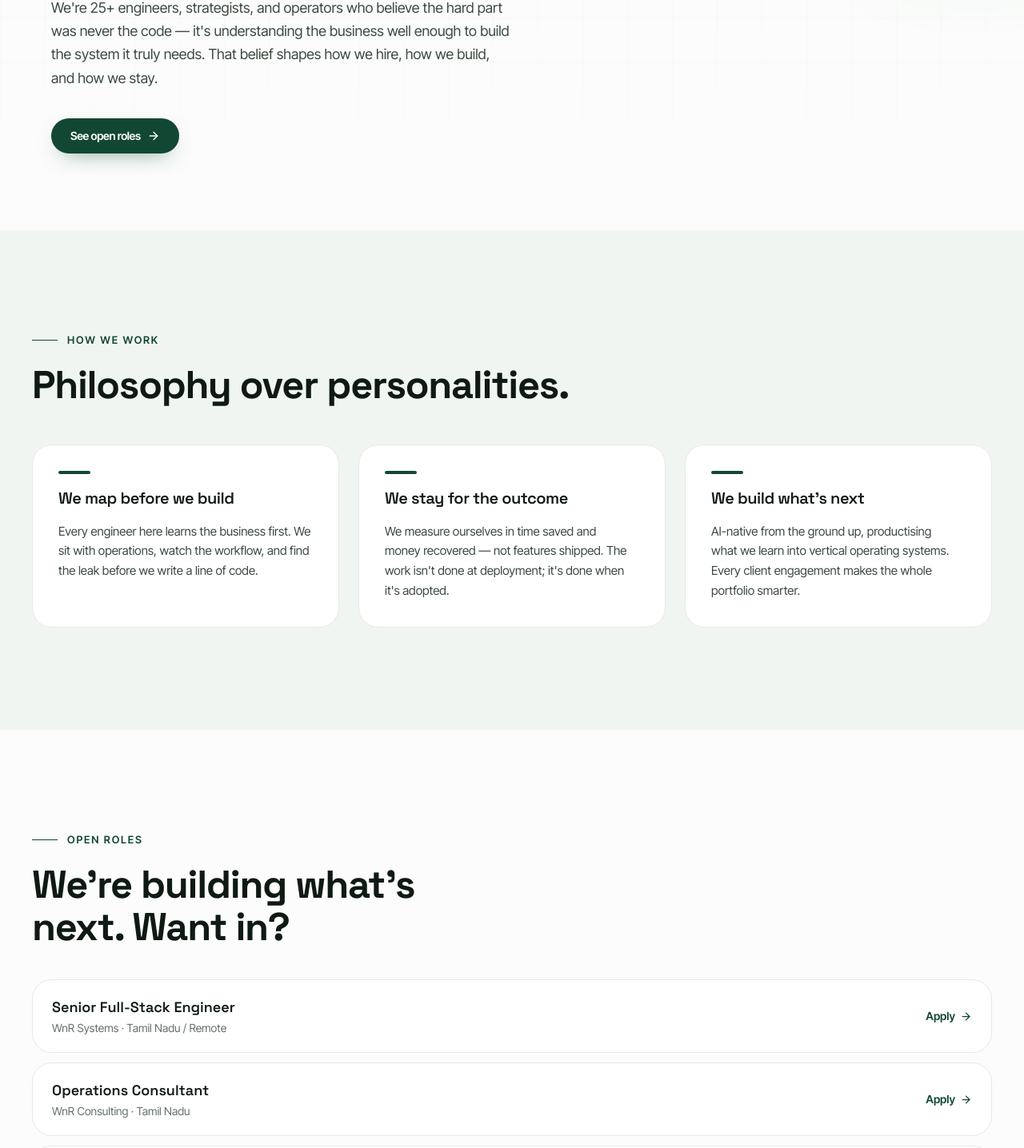
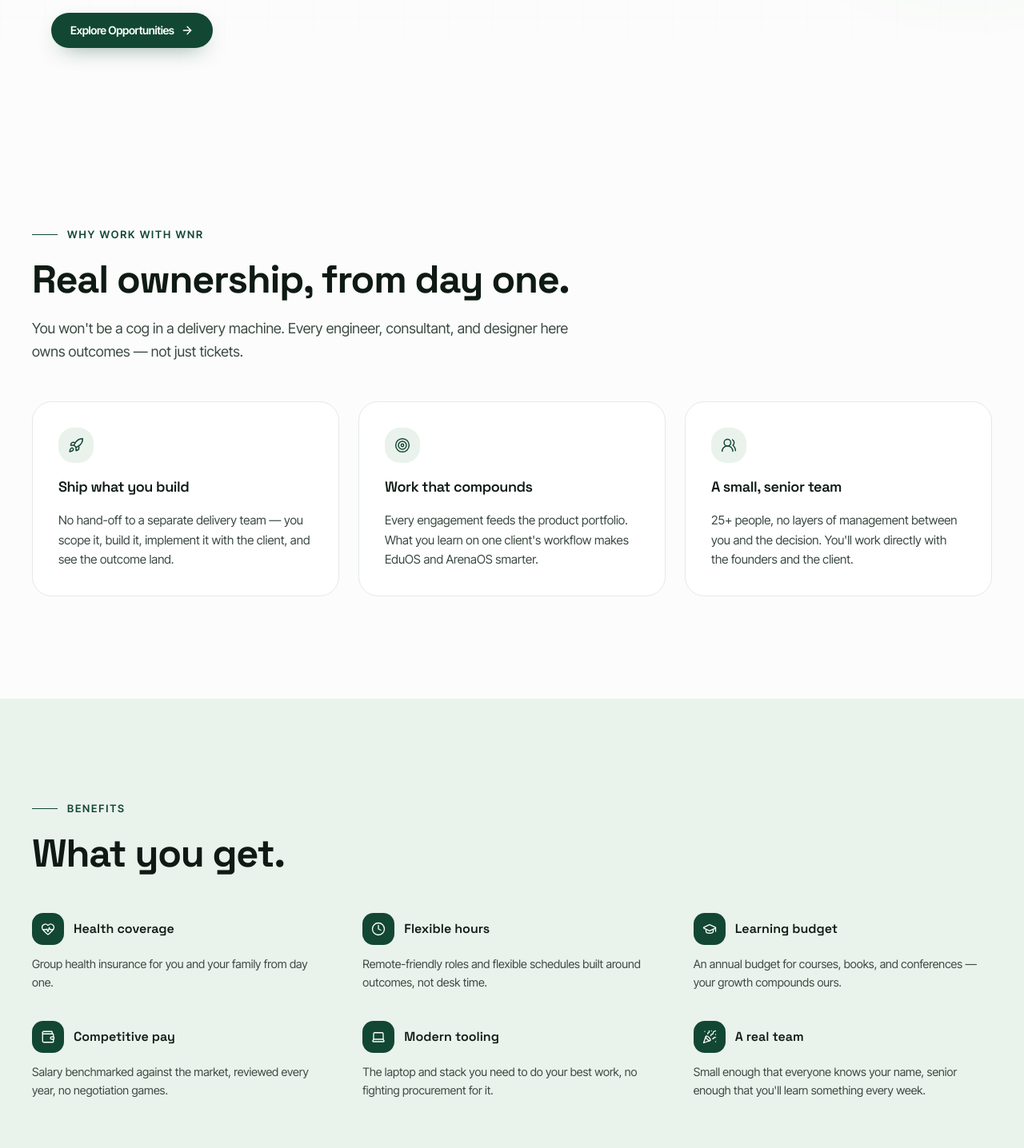
Before and after one commit to wnr-group/wnr-website, a Next.js app: page /careers in a window 1280 px wide. Shown: the part 482-1918 px from the top of the page at 80% size. Built offline with nearby package versions, Linux system fonts and the light colour scheme.

Commit message:
feat: rebuild careers page with hero image, new sections, and data-driven openings

```diff
--- a/app/careers/page.tsx
+++ b/app/careers/page.tsx
@@ -1,102 +1,124 @@
 import type { Metadata } from "next";
+import Image from "next/image";
 import { ArrowRight } from "lucide-react";
 import { PageHero } from "@/components/ui/PageHero";
-import { Section, Eyebrow } from "@/components/ui/Section";
+import { Section } from "@/components/ui/Section";
 import { Cta } from "@/components/ui/Cta";
-import { culture } from "@/content/sections";
-import { company, proofStats } from "@/content/company";
+import { WhyWorkWithUs } from "@/components/sections/careers/WhyWorkWithUs";
+import { Benefits } from "@/components/sections/careers/Benefits";
+import { Culture } from "@/components/sections/careers/Culture";
+import { HiringProcess } from "@/components/sections/careers/HiringProcess";
+import { JobList } from "@/components/sections/careers/JobList";
+import { careersHero, careersCta, openings, type Job } from "@/content/careers";
+import { media } from "@/content/media";
 
 export const metadata: Metadata = {
   title: "Careers — Build What's Next",
   description:
     "Join a team obsessed with how businesses actually work. We're 25+ engineers, strategists, and operators building vertical operating systems.",
+  alternates: { canonical: "/careers" },
+  openGraph: {
+    title: "Careers — Build What's Next",
+    description: "Join a team obsessed with how businesses actually work.",
+    url: "/careers",
+    type: "website",
+  },
+  twitter: {
+    card: "summary_large_image",
+    title: "Careers — Build What's Next",
+    description: "Join a team obsessed with how businesses actually work.",
+  },
 };
 
-const openings = [
-  { role: "Senior Full-Stack Engineer", team: "WnR Systems", location: "Tamil Nadu / Remote" },
-  { role: "Operations Consultant", team: "WnR Consulting", location: "Tamil Nadu" },
-  { role: "AI/ML Engineer", team: "WnR AI Labs", location: "Remote, India" },
-  { role: "Product Designer", team: "WnR Systems", location: "Tamil Nadu / Remote" },
-];
+const EMPLOYMENT_TYPE_SCHEMA: Record<Job["employmentType"], string> = {
+  "Full-time": "FULL_TIME",
+  "Part-time": "PART_TIME",
+  Contract: "CONTRACTOR",
+  Internship: "INTERN",
+};
 
 export default function CareersPage() {
+  const img = media.careers;
+
+  const jobPostingSchema = openings.map((job) => ({
+    "@context": "https://schema.org",
+    "@type": "JobPosting",
+    title: job.title,
+    description: job.description,
+    employmentType: EMPLOYMENT_TYPE_SCHEMA[job.employmentType],
+    hiringOrganization: {
+      "@type": "Organization",
+      name: "WnR Group",
+      sameAs: "https://wnrgroup.com",
+    },
+    jobLocation: {
+      "@type": "Place",
+      address: job.location,
+    },
+  }));
+
   return (
     <>
-      <PageHero eyebrow={culture.eyebrow} title={culture.heading} lead={culture.intro}>
-        <Cta href="#roles" variant="primary">
-          See open roles
+      {jobPostingSchema.length > 0 && (
+        <script
+          type="application/ld+json"
+          dangerouslySetInnerHTML={{ __html: JSON.stringify(jobPostingSchema) }}
+        />
+      )}
+
+      <PageHero
+        eyebrow={careersHero.eyebrow}
+        title={careersHero.heading}
+        lead={careersHero.lead}
+        aside={
+          img && (
+            <div className="relative aspect-[4/3] overflow-hidden rounded-3xl border border-line shadow-card">
+              <Image
+                src={img.src}
+                alt={img.alt}
+                fill
+                sizes="(min-width: 1024px) 45vw, 100vw"
+                className="object-cover"
+                loading="lazy"
+              />
+            </div>
+          )
+        }
+      >
+        <Cta href="#openings" variant="primary">
+          {careersHero.ctaLabel}
           <ArrowRight size={16} />
         </Cta>
       </PageHero>
 
-      {/* How we work */}
-      <Section tone="mist">
-        <Eyebrow>How We Work</Eyebrow>
-        <h2 className="mt-5 max-w-2xl font-display text-[length:var(--text-h2)] font-bold leading-[1.08] text-ink">
-          Philosophy over personalities.
-        </h2>
-        <div className="mt-12 grid gap-6 md:grid-cols-3">
-          {culture.pillars.map((p) => (
-            <article
-              key={p.title}
-              className="flex flex-col gap-4 rounded-2xl border border-line bg-paper p-8"
-            >
-              <span className="h-1 w-10 rounded-full bg-forest" aria-hidden="true" />
-              <h3 className="font-display text-xl font-semibold text-ink">{p.title}</h3>
-              <p className="text-[0.95rem] leading-relaxed text-body">{p.body}</p>
-            </article>
-          ))}
+      <WhyWorkWithUs />
+      <Benefits />
+      <Culture />
+      <HiringProcess />
+
+      <Section id="openings" tone="canvas">
+        <div className="max-w-2xl">
+          <p className="eyebrow">Current Openings</p>
+          <h2 className="mt-5 font-display text-[length:var(--text-h2)] font-bold leading-[1.08] text-ink">
+            {openings.length > 0
+              ? "Open roles at WnR Group."
+              : "No openings right now — but talent always has a seat."}
+          </h2>
+        </div>
+        <div className="mt-10">
+          <JobList jobs={openings} />
         </div>
       </Section>
 
-      {/* Open roles */}
-      <Section id="roles" tone="canvas">
-        <div className="max-w-2xl">
-          <Eyebrow>Open Roles</Eyebrow>
-          <h2 className="mt-5 font-display text-[length:var(--text-h2)] font-bold leading-[1.08] text-ink">
-            {culture.recruitCta}
-          </h2>
-        </div>
-
-        <ul className="mt-10 flex flex-col gap-3">
-          {openings.map((o) => (
-            <li key={o.role}>
-              <a
-                href="/contact"
-                className="group flex flex-col gap-2 rounded-2xl border border-line bg-paper px-6 py-5 transition-all duration-300 hover:-translate-y-0.5 hover:border-forest/25 hover:shadow-card sm:flex-row sm:items-center sm:justify-between"
-              >
-                <div>
-                  <span className="font-display text-lg font-semibold text-ink">
-                    {o.role}
-                  </span>
-                  <span className="mt-0.5 block text-sm text-muted">
-                    {o.team} · {o.location}
-                  </span>
-                </div>
-                <span className="inline-flex items-center gap-1.5 text-sm font-semibold text-forest">
-                  Apply
-                  <ArrowRight size={15} className="transition-transform group-hover:translate-x-1" />
-                </span>
-              </a>
-            </li>
-          ))}
-        </ul>
-
-        <p className="mt-6 text-sm text-muted">
-          Don&rsquo;t see your role? We&rsquo;re a team of {proofStats[2].value} and
-          growing — tell us how you&rsquo;d make {company.name} better.
-        </p>
-      </Section>
-
-      {/* CTA */}
       <Section tone="wash" className="text-center">
         <div className="mx-auto max-w-2xl">
           <h2 className="font-display text-3xl font-bold leading-tight text-ink md:text-4xl">
-            We&rsquo;re building what&rsquo;s next. Want in?
+            {careersCta.heading}
           </h2>
+          <p className="mt-4 text-body">{careersCta.body}</p>
           <div className="mt-9 flex justify-center">
-            <Cta href="/contact" variant="primary" className="px-8 py-4 text-base">
-              Get in Touch
+            <Cta href="/contact?inquiry=careers" variant="primary" className="px-8 py-4 text-base">
+              {careersCta.ctaLabel}
               <ArrowRight size={18} />
             </Cta>
           </div>
```
